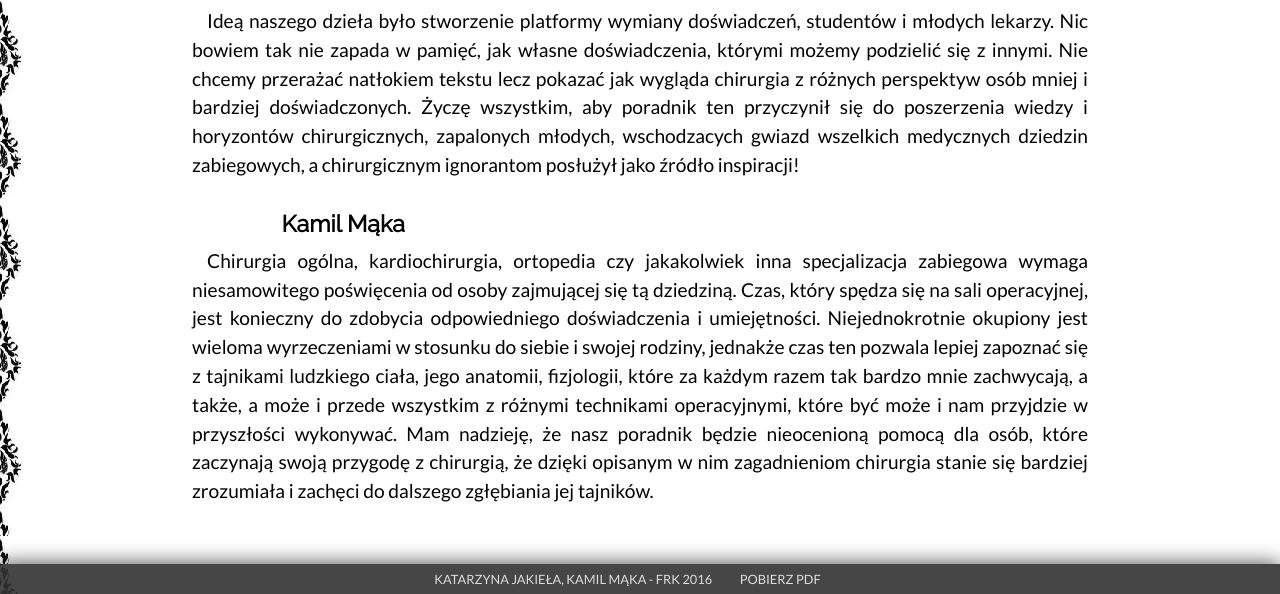
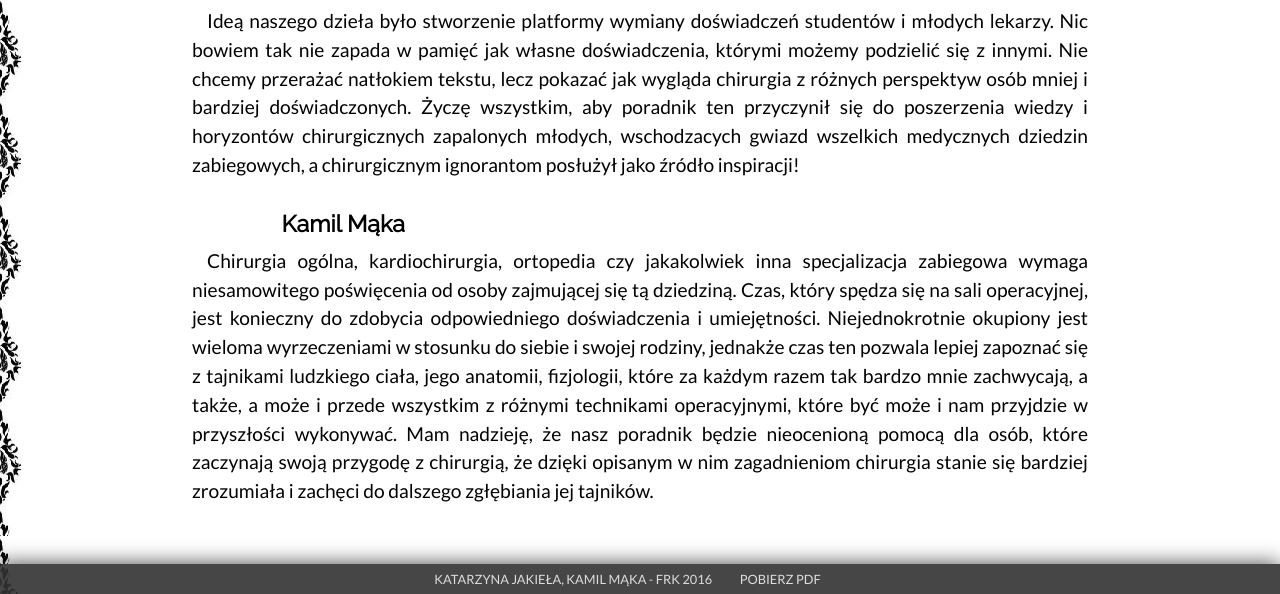
Before and after one commit to mnocon/frk-strona, a plain HTML site: page rozdzial_1.html in a window 1280 px wide. Shown: the part 206-800 px from the top of the page. Drawn offline with nearby package versions, Linux system fonts and the light colour scheme.

Commit message:
Fix typos

```diff
--- a/rozdzial_1.html
+++ b/rozdzial_1.html
@@ -57,11 +57,11 @@
 <section class="content">
 <h5>Katarzyna Jakieła</h5>
 <p>
-Ideą naszego dzieła było stworzenie platformy wymiany doświadczeń, studentów i młodych
-lekarzy. Nic bowiem tak nie zapada w pamięć, jak własne doświadczenia, którymi możemy
-podzielić się z innymi. Nie chcemy przerażać natłokiem tekstu lecz pokazać jak wygląda
+Ideą naszego dzieła było stworzenie platformy wymiany doświadczeń studentów i młodych
+lekarzy. Nic bowiem tak nie zapada w pamięć jak własne doświadczenia, którymi możemy
+podzielić się z innymi. Nie chcemy przerażać natłokiem tekstu, lecz pokazać jak wygląda
 chirurgia z różnych perspektyw osób mniej i bardziej doświadczonych. Życzę wszystkim, aby
-poradnik ten przyczynił się do poszerzenia wiedzy i horyzontów chirurgicznych, zapalonych
+poradnik ten przyczynił się do poszerzenia wiedzy i horyzontów chirurgicznych zapalonych
 młodych, wschodzacych gwiazd wszelkich medycznych dziedzin zabiegowych,
 a chirurgicznym ignorantom posłużył jako źródło inspiracji!
 </p>
```
